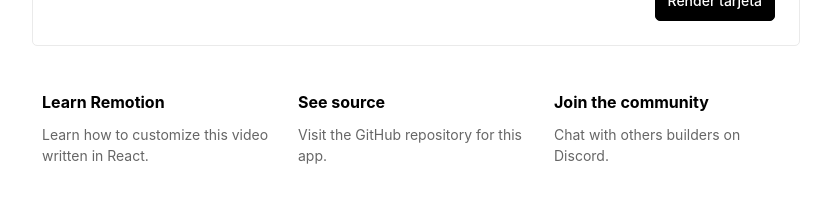
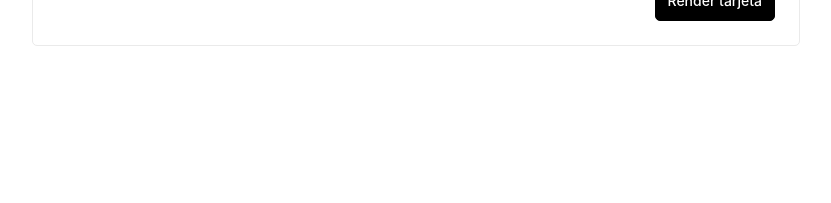
Before and after one commit to kevin4809/test-remotion, a Next.js app: page / in a window 1280 px wide. Shown: the part 523-726 px from the top of the page, without its empty margins (224-1055 px from the left). Built offline with nearby package versions, Linux system fonts and the light colour scheme; what @remotion/google-fonts, @remotion/paths, @remotion/shapes would draw is missing.

Commit message:
Fix errors production

```diff
--- a/src/components/Tips/Tips.tsx
+++ b/src/components/Tips/Tips.tsx
@@ -47,7 +47,7 @@
 export const Tips: React.FC = () => {
   return (
     <div className={styles.row}>
-      <Tip
+      {/* <Tip
         href="https://www.remotion.dev/docs/the-fundamentals"
         title="Learn Remotion"
         description="Learn how to customize this video written in React."
@@ -61,7 +61,7 @@
         href="https://remotion.dev/discord"
         title="Join the community"
         description="Chat with others builders on Discord."
-      ></Tip>
+      ></Tip> */}
     </div>
   );
 };
--- a/src/remotion/MyComp/IDCard.tsx
+++ b/src/remotion/MyComp/IDCard.tsx
@@ -20,7 +20,7 @@
   department: string;
   employeeId: string;
   photoUrl?: string;
-  progress: number;
+  progress?: number;
 }
 
 export const IDCard: React.FC<IDCardProps> = ({
@@ -29,7 +29,6 @@
   department,
   employeeId,
   photoUrl,
-  progress,
 }) => {
   const frame = useCurrentFrame();
   const { fps } = useVideoConfig();
--- a/src/remotion/MyComp/Main.tsx
+++ b/src/remotion/MyComp/Main.tsx
@@ -6,8 +6,8 @@
   useCurrentFrame,
   useVideoConfig,
 } from "remotion";
-import { loadFont, fontFamily } from "@remotion/google-fonts/Inter";
-import React, { useMemo } from "react";
+import { loadFont } from "@remotion/google-fonts/Inter";
+import React from "react";
 import { IDCard } from "./IDCard";
 import { CompositionProps } from "../../types/constants";
 
```
